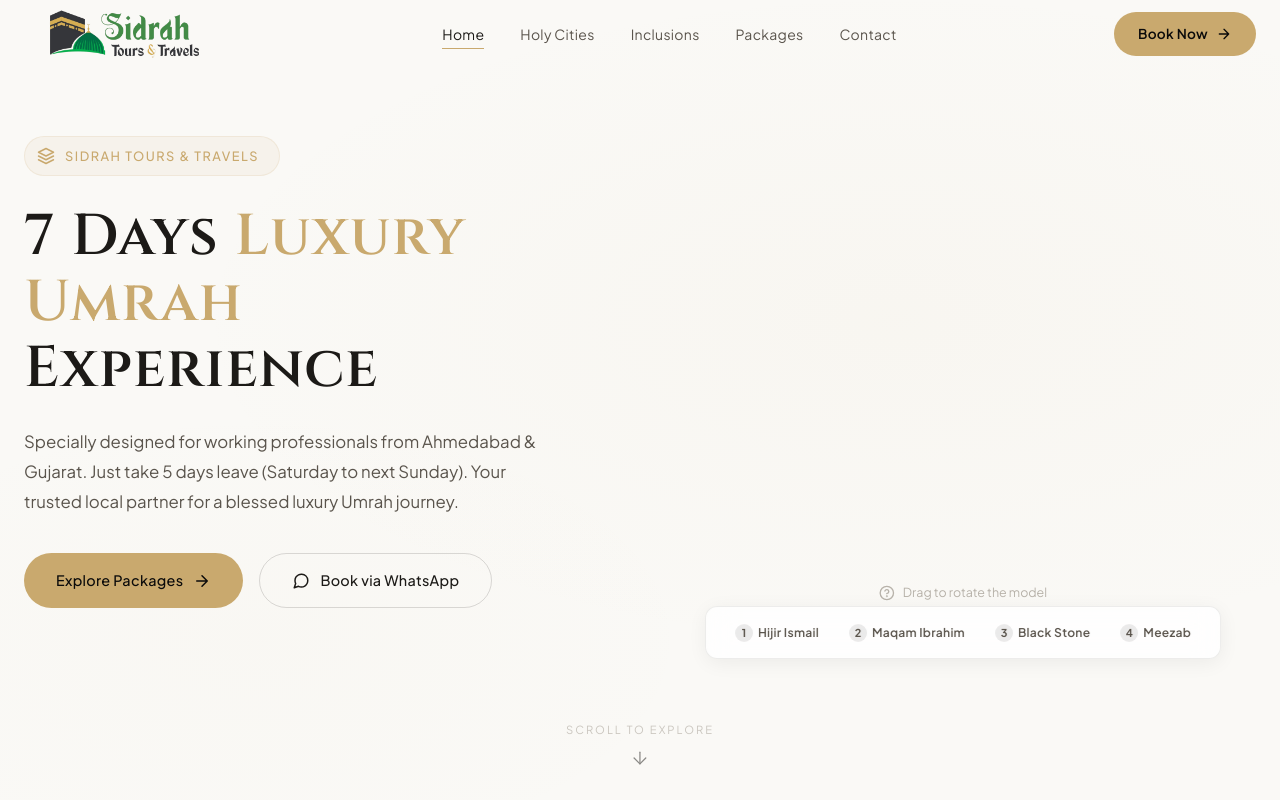
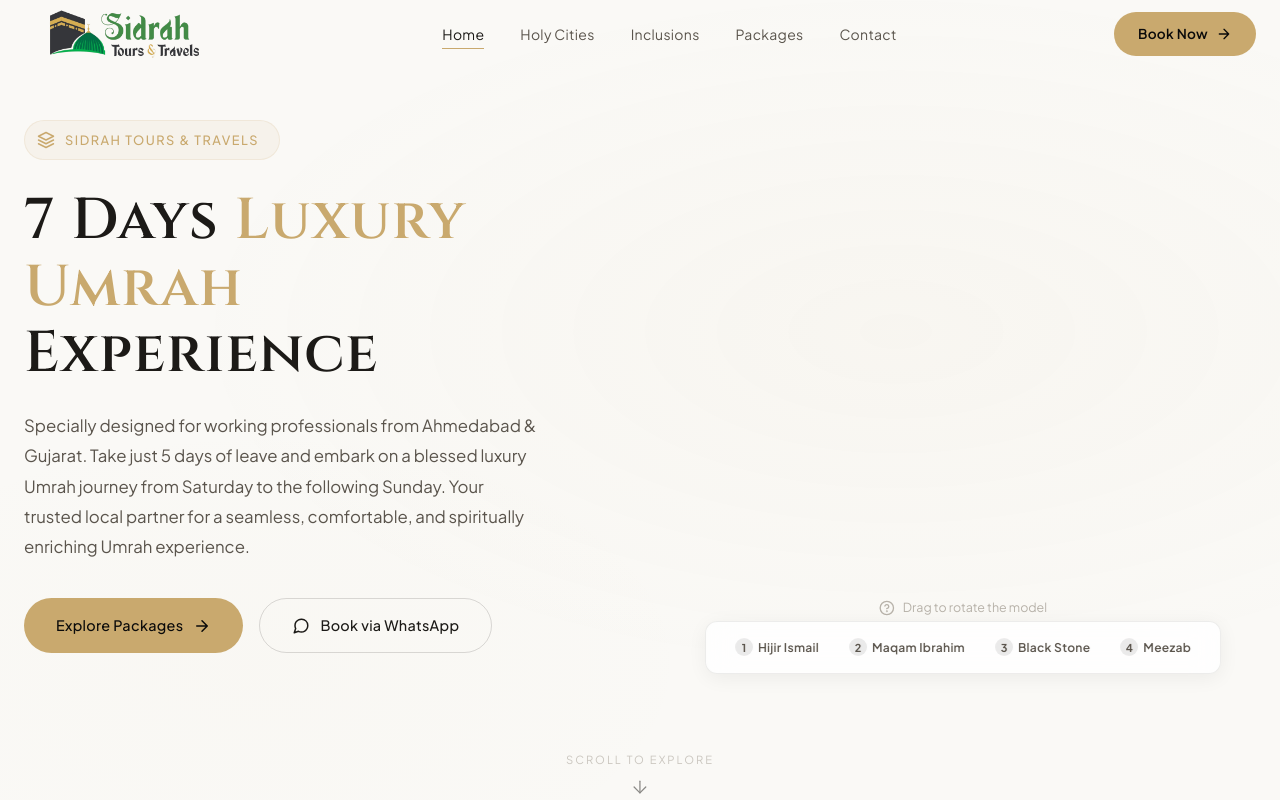
Before and after one commit to usamashaikh5/SIDRAH, a React (Vite) app: page / in a window 1280 px wide. Shown: the top 800 px of the page. Built offline with nearby package versions, Linux system fonts and the light colour scheme; no server answers.

Commit message:
Update Hero.jsx

```diff
--- a/src/components/Hero.jsx
+++ b/src/components/Hero.jsx
@@ -19,7 +19,7 @@
             7 Days <span className="gold-text">Luxury Umrah</span> Experience
           </h1>
           <p className="hero-description">
-            Specially designed for working professionals from Ahmedabad &amp; Gujarat. Just take 5 days leave (Saturday to next Sunday). Your trusted local partner for a blessed luxury Umrah journey.
+            Specially designed for working professionals from Ahmedabad & Gujarat. Take just 5 days of leave and embark on a blessed luxury Umrah journey from Saturday to the following Sunday. Your trusted local partner for a seamless, comfortable, and spiritually enriching Umrah experience.
           </p>
 
           <div className="hero-buttons">
```
